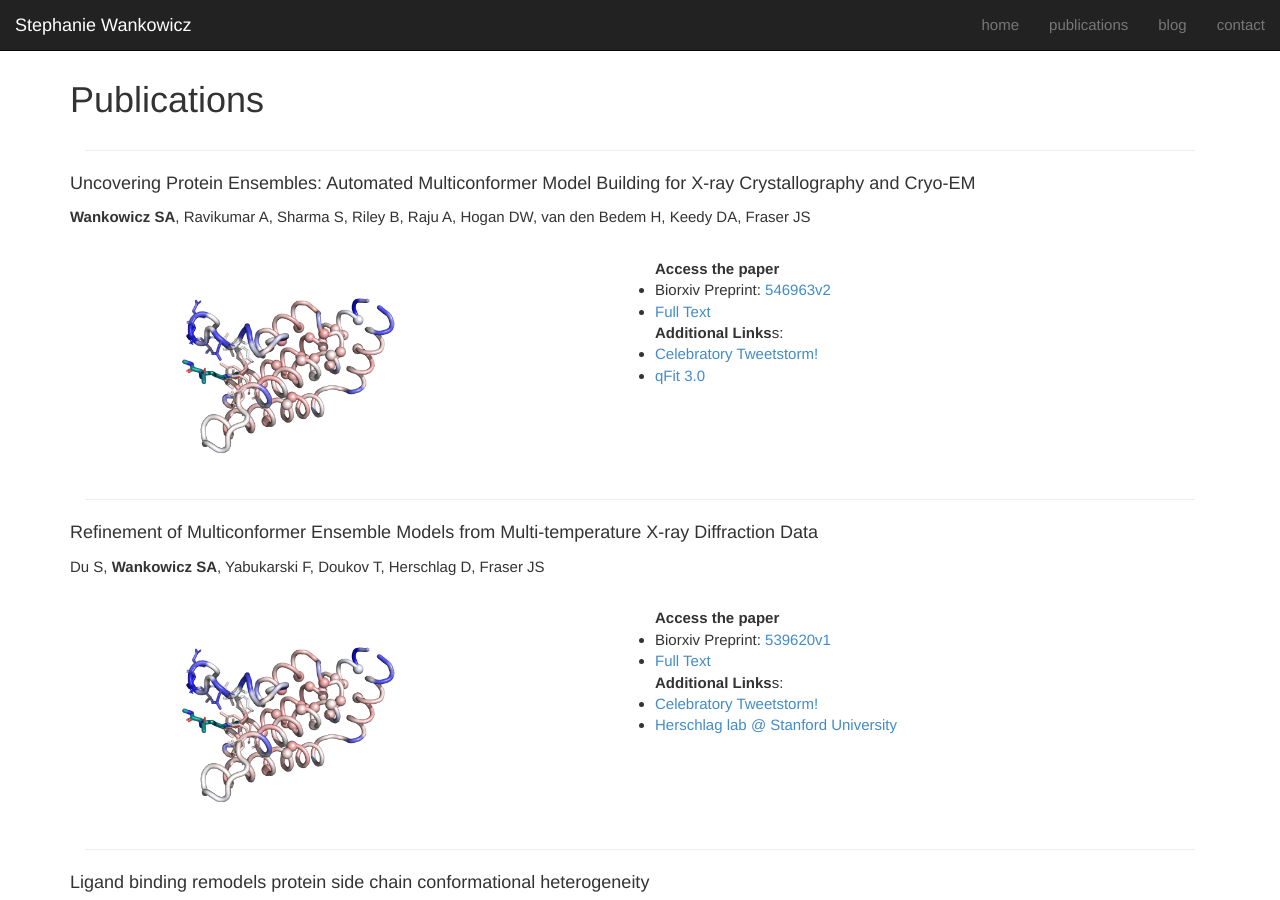
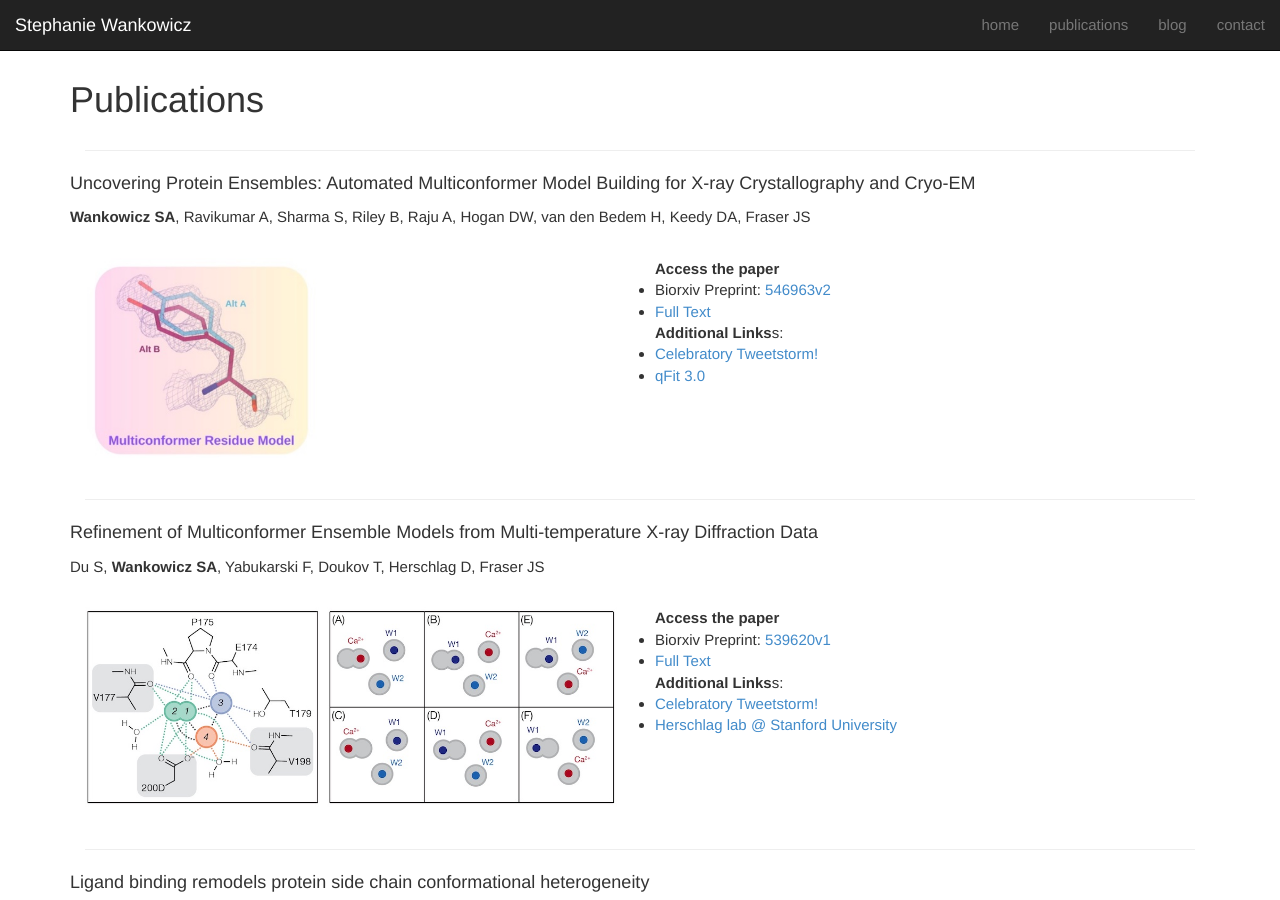
Before and after one commit to stephaniewankowicz/stephaniewankowicz.github.io, a Jekyll site: the page built from publications/index.html, in a window 1280 px wide and 900 px high. Built offline with Jekyll 4.4.1, drawn with Linux system fonts in a browser that asks for light colours; nearby versions of some CDN libraries.

Commit message:
Update publications.yml

```diff
--- a/_data/publications.yml
+++ b/_data/publications.yml
@@ -1,7 +1,7 @@
 - title: "Uncovering Protein Ensembles: Automated Multiconformer Model Building for X-ray Crystallography and Cryo-EM"
   citation: "**Wankowicz SA**, Ravikumar A, Sharma S, Riley B, Raju A, Hogan DW, van den Bedem H, Keedy DA, Fraser JS"
   date: '2023-06-29'
-  image: '/static/img/5a5n_OP_tubr.png'
+  image: '/static/img/2023_Wankowicz.jpg'
   #pmid: '35312477'
   journal: eLife
   # pmcid: ''
@@ -16,7 +16,7 @@
 - title: "Refinement of Multiconformer Ensemble Models from Multi-temperature X-ray Diffraction Data"
   citation: "Du S, **Wankowicz SA**, Yabukarski F, Doukov T, Herschlag D, Fraser JS"
   date: '2023-05-29'
-  image: '/static/img/5a5n_OP_tubr.png'
+  image: '/static/img/2023_Du.jpg'
   #pmid: '35312477'
   journal: Methods in Enzymology
   # pmcid: ''
```
